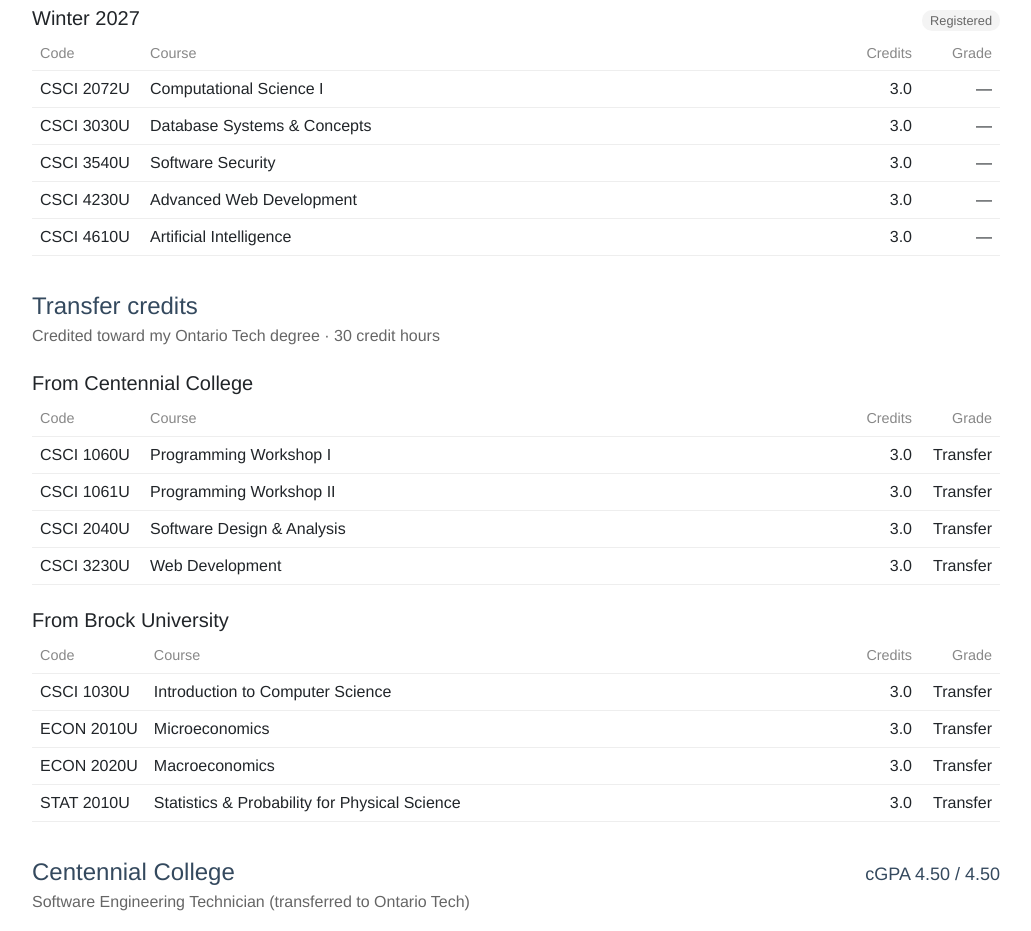
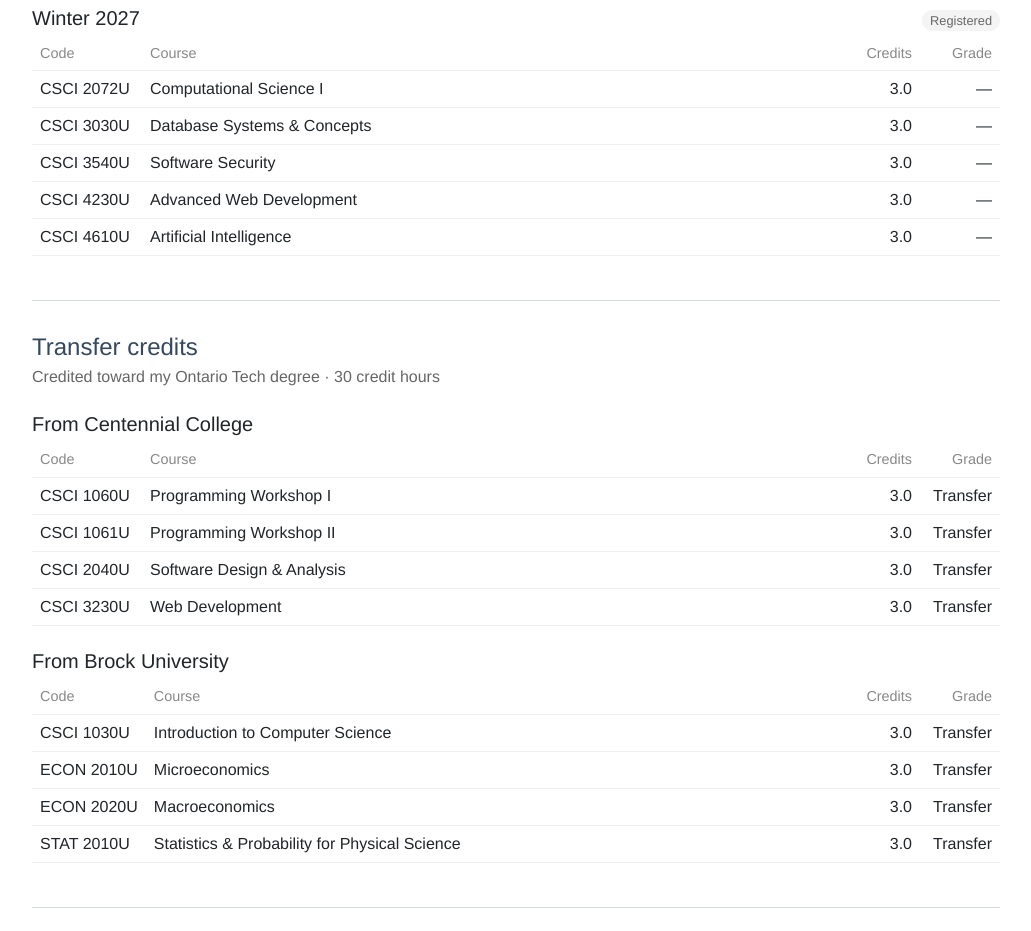
Before and after one commit to KevinKhuu01/Portfolio, a plain HTML site: page site/transcript.html in a window 1280 px wide. Shown: the part 1704-2635 px from the top of the page, without its empty margins (124-1155 px from the left). Drawn offline with Linux system fonts and the light colour scheme.

Commit message:
Update favicon, page titles, and added transcript page content dividers

```diff
--- a/site/script.js
+++ b/site/script.js
@@ -660,7 +660,7 @@
     renderFooter(content);
 
     const ownerName = (content.profile && content.profile.name) || "Portfolio";
-    const pageTitles = { home: ownerName, transcript: `Unofficial Transcript · ${ownerName}`, resume: `Resume · ${ownerName}` };
+    const pageTitles = { home: `${ownerName} Portfolio`, transcript: "Unofficial Transcript", resume: `Resume · ${ownerName}` };
     document.title = pageTitles[PAGE_NAME] || ownerName;
   }
 
--- a/site/style.css
+++ b/site/style.css
@@ -351,6 +351,8 @@ p { margin: 0 0 12px; white-space: pre-line; }
 .transcript-note { color: var(--color-muted); font-style: italic; }
 
 .transcript-group { margin-top: 32px; }
+/* A divider line between schools (Ontario Tech, transfer credits, Centennial). */
+.transcript-group + .transcript-group { margin-top: 44px; padding-top: 28px; border-top: 1px solid #d5dbe1; }
 .transcript-group-header { display: flex; justify-content: space-between; align-items: baseline; flex-wrap: wrap; gap: 4px 16px; }
 .transcript-group-title { margin: 0; font-size: 24px; font-weight: 500; color: var(--color-heading); }
 .transcript-group-gpa { font-size: 18px; font-weight: 500; color: var(--color-heading); }
--- a/site/transcript.html
+++ b/site/transcript.html
@@ -4,15 +4,15 @@
   <meta charset="utf-8">
   <meta name="viewport" content="width=device-width, initial-scale=1">
   <!-- share-tags:start -->
-  <title>Unofficial Transcript · Kevin Khuu</title>
+  <title>Unofficial Transcript</title>
   <meta name="description" content="Computer Science Student · Ontario Tech University">
   <meta property="og:type" content="website">
   <meta property="og:site_name" content="Kevin Khuu">
-  <meta property="og:title" content="Unofficial Transcript · Kevin Khuu">
+  <meta property="og:title" content="Unofficial Transcript">
   <meta property="og:description" content="Computer Science Student · Ontario Tech University">
   <meta name="twitter:card" content="summary">
   <!-- share-tags:end -->
-  <link rel="icon" href="images/favicon.svg" type="image/svg+xml">
+  <link rel="icon" href="favicon.ico" sizes="any">
   <link rel="stylesheet" href="style.css">
 </head>
 <body data-page="transcript">
```
Also changed, not shown: site/index.html (+3 -3 lines), site/resume.html (+1 -1 lines), site/favicon.ico (added), site/images/favicon.svg (deleted).
